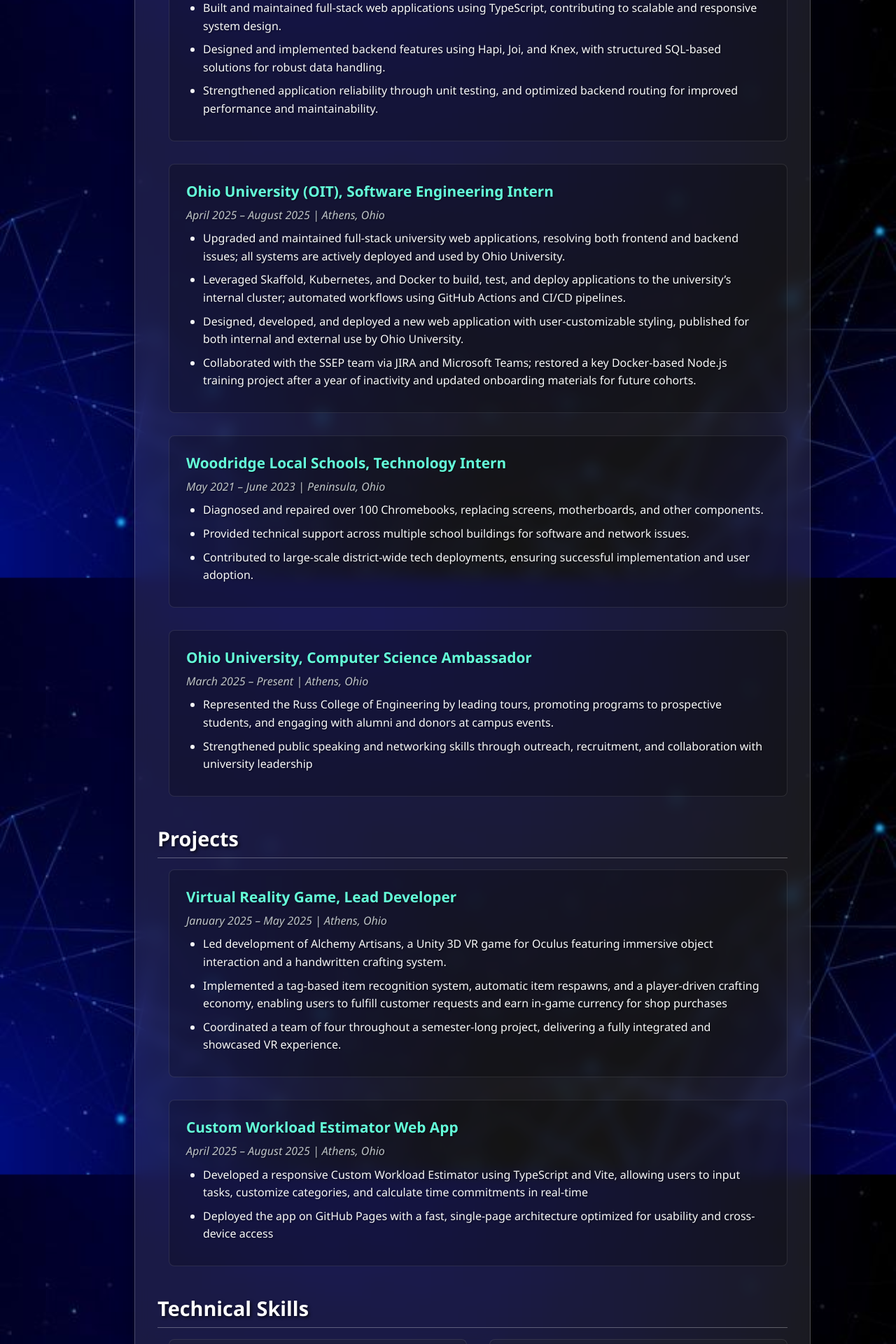
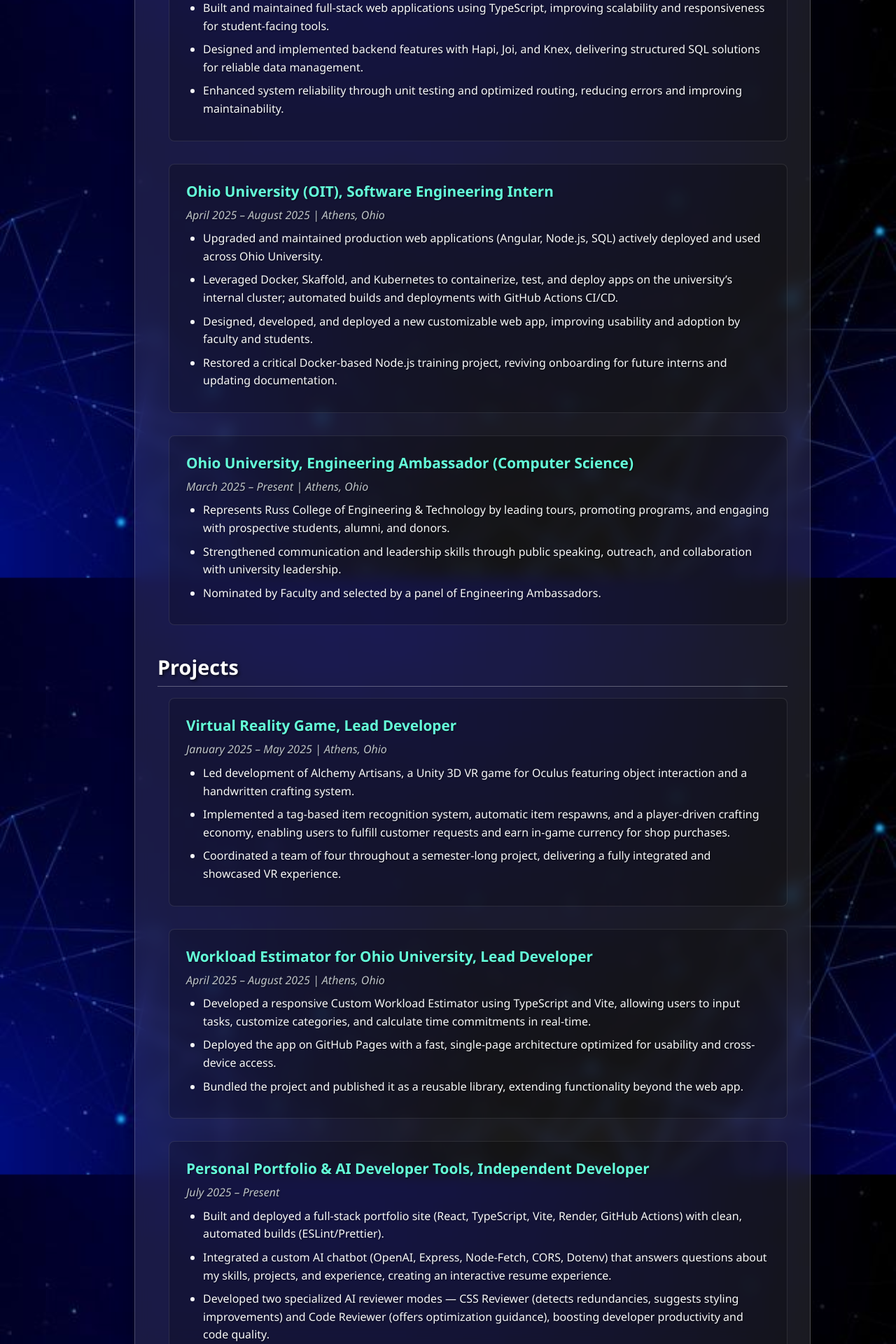
Before and after one commit to Kroenigk/Showcase, a React (Vite) app: page /Showcase/resume in a window 1280 px wide. Shown: the part 880-2800 px from the top of the page at 70% size. Built offline with nearby package versions, Linux system fonts and the light colour scheme.

Commit message:
Updated Resume section

```diff
--- a/src/pages/resume/resume.tsx
+++ b/src/pages/resume/resume.tsx
@@ -2,13 +2,13 @@ import React from 'react';
 
 import './resume.css';
 // Import the PDF file
-import resumePDF from '@/KylieRoenigkResume.pdf';
+import resumePDF from '@/KylieRoenigkResumeFall2025.pdf';
 
 const Resume: React.FC = () => {
   const handleDownload = () => {
     const link = document.createElement('a');
     link.href = resumePDF;
-    link.download = 'Kylie_Roenigk_Resume.pdf';
+    link.download = 'Kylie_Roenigk_Resume_Fall_2025.pdf';
     link.target = '_blank';
     document.body.appendChild(link);
     link.click();
@@ -48,11 +48,11 @@ const Resume: React.FC = () => {
               — Athens, Ohio
             </p>
             <p>
-              Bachelor of Science in Computer Science and Certification in
-              Project Management
+                Bachelor of Science in Computer Science
+                Certificate in Project Management
             </p>
             <p>
-              <em>Expected Graduation: May 2027</em>
+                <em>May 2027</em>
             </p>
             <p>Cumulative GPA: 4.0</p>
           </div>
@@ -68,91 +68,32 @@ const Resume: React.FC = () => {
                 <em>April 2024 – Present | Athens, Ohio</em>
               </p>
               <ul>
-              <li>
-                Built and maintained full-stack web applications using
-                TypeScript, contributing to scalable and responsive system
-                design.
-              </li>
-              <li>
-                Designed and implemented backend features using Hapi, Joi, and
-                Knex, with structured SQL-based solutions for robust data
-                handling.
-              </li>
-              <li>
-                Strengthened application reliability through unit testing, and
-                optimized backend routing for improved performance and
-                maintainability.
-              </li>
+                <li>Built and maintained full-stack web applications using TypeScript, improving scalability and responsiveness for student-facing tools.</li>
+                <li>Designed and implemented backend features with Hapi, Joi, and Knex, delivering structured SQL solutions for reliable data management.</li>
+                <li>Enhanced system reliability through unit testing and optimized routing, reducing errors and improving maintainability.</li>
               </ul>
             </div>
-
             <div className="experience-item">
               <h3>Ohio University (OIT), Software Engineering Intern</h3>
               <p className="job-details">
                 <em>April 2025 – August 2025 | Athens, Ohio</em>
               </p>
               <ul>
-              <li>
-                Upgraded and maintained full-stack university web applications,
-                resolving both frontend and backend issues; all systems are
-                actively deployed and used by Ohio University.
-              </li>
-              <li>
-                Leveraged Skaffold, Kubernetes, and Docker to build, test, and
-                deploy applications to the university’s internal cluster;
-                automated workflows using GitHub Actions and CI/CD pipelines.
-              </li>
-              <li>
-                Designed, developed, and deployed a new web application with
-                user-customizable styling, published for both internal and
-                external use by Ohio University.
-              </li>
-              <li>
-                Collaborated with the SSEP team via JIRA and Microsoft Teams;
-                restored a key Docker-based Node.js training project after a
-                year of inactivity and updated onboarding materials for future
-                cohorts.
-              </li>
+                <li>Upgraded and maintained production web applications (Angular, Node.js, SQL) actively deployed and used across Ohio University.</li>
+                <li>Leveraged Docker, Skaffold, and Kubernetes to containerize, test, and deploy apps on the university’s internal cluster; automated builds and deployments with GitHub Actions CI/CD.</li>
+                <li>Designed, developed, and deployed a new customizable web app, improving usability and adoption by faculty and students.</li>
+                <li>Restored a critical Docker-based Node.js training project, reviving onboarding for future interns and updating documentation.</li>
               </ul>
             </div>
-
             <div className="experience-item">
-            <h3>Woodridge Local Schools, Technology Intern</h3>
-            <p className="job-details">
-              <em>May 2021 – June 2023 | Peninsula, Ohio</em>
-            </p>
-            <ul>
-              <li>
-                Diagnosed and repaired over 100 Chromebooks, replacing screens,
-                motherboards, and other components.
-              </li>
-              <li>
-                Provided technical support across multiple school buildings for
-                software and network issues.
-              </li>
-              <li>
-                Contributed to large-scale district-wide tech deployments,
-                ensuring successful implementation and user adoption.
-              </li>
-            </ul>
-          </div>
-
-          <div className="experience-item">
-            <h3>Ohio University, Computer Science Ambassador</h3>
+              <h3>Ohio University, Engineering Ambassador (Computer Science)</h3>
               <p className="job-details">
                 <em>March 2025 – Present | Athens, Ohio</em>
               </p>
               <ul>
-              <li>
-                Represented the Russ College of Engineering by leading tours,
-                promoting programs to prospective students, and engaging with
-                alumni and donors at campus events.
-              </li>
-              <li>
-                Strengthened public speaking and networking skills through
-                outreach, recruitment, and collaboration with university
-                leadership
-              </li>
+                <li>Represents Russ College of Engineering & Technology by leading tours, promoting programs, and engaging with prospective students, alumni, and donors.</li>
+                <li>Strengthened communication and leadership skills through public speaking, outreach, and collaboration with university leadership.</li>
+                <li>Nominated by Faculty and selected by a panel of Engineering Ambassadors.</li>
               </ul>
             </div>
         </div>
@@ -167,39 +108,31 @@ const Resume: React.FC = () => {
                 <em>January 2025 – May 2025 | Athens, Ohio</em>
               </p>
               <ul>
-              <li>
-                Led development of Alchemy Artisans, a Unity 3D VR game for
-                Oculus featuring immersive object interaction and a handwritten
-                crafting system.
-              </li>
-              <li>
-                Implemented a tag-based item recognition system, automatic item
-                respawns, and a player-driven crafting economy, enabling users
-                to fulfill customer requests and earn in-game currency for shop
-                purchases
-              </li>
-              <li>
-                Coordinated a team of four throughout a semester-long project,
-                delivering a fully integrated and showcased VR experience.
-              </li>
+                <li>Led development of Alchemy Artisans, a Unity 3D VR game for Oculus featuring object interaction and a handwritten crafting system.</li>
+                <li>Implemented a tag-based item recognition system, automatic item respawns, and a player-driven crafting economy, enabling users to fulfill customer requests and earn in-game currency for shop purchases.</li>
+                <li>Coordinated a team of four throughout a semester-long project, delivering a fully integrated and showcased VR experience.</li>
               </ul>
             </div>
-
             <div className="project-item">
-            <h3>Custom Workload Estimator Web App</h3>
+              <h3>Workload Estimator for Ohio University, Lead Developer</h3>
               <p className="project-details">
                 <em>April 2025 – August 2025 | Athens, Ohio</em>
               </p>
               <ul>
-              <li>
-                Developed a responsive Custom Workload Estimator using
-                TypeScript and Vite, allowing users to input tasks, customize
-                categories, and calculate time commitments in real-time
-              </li>
-              <li>
-                Deployed the app on GitHub Pages with a fast, single-page
-                architecture optimized for usability and cross-device access
-              </li>
+                <li>Developed a responsive Custom Workload Estimator using TypeScript and Vite, allowing users to input tasks, customize categories, and calculate time commitments in real-time.</li>
+                <li>Deployed the app on GitHub Pages with a fast, single-page architecture optimized for usability and cross-device access.</li>
+                <li>Bundled the project and published it as a reusable library, extending functionality beyond the web app.</li>
+              </ul>
+            </div>
+            <div className="project-item">
+              <h3>Personal Portfolio & AI Developer Tools, Independent Developer</h3>
+              <p className="project-details">
+                <em>July 2025 – Present</em>
+              </p>
+              <ul>
+                <li>Built and deployed a full-stack portfolio site (React, TypeScript, Vite, Render, GitHub Actions) with clean, automated builds (ESLint/Prettier).</li>
+                <li>Integrated a custom AI chatbot (OpenAI, Express, Node-Fetch, CORS, Dotenv) that answers questions about my skills, projects, and experience, creating an interactive resume experience.</li>
+                <li>Developed two specialized AI reviewer modes — CSS Reviewer (detects redundancies, suggests styling improvements) and Code Reviewer (offers optimization guidance), boosting developer productivity and code quality.</li>
               </ul>
             </div>
         </div>
@@ -210,27 +143,22 @@ const Resume: React.FC = () => {
         <div className="section-content">
             <div className="skills-grid">
               <div className="skill-category">
-              <strong>Languages:</strong> C/C++, Java, JavaScript, Python,
-              TypeScript, C#
+                <strong>Languages:</strong> C/C++, Java, JavaScript, Python, TypeScript, C#, SQL/SQLite
               </div>
               <div className="skill-category">
-              <strong>Web Dev:</strong> HTML/CSS, Angular, Node.js, SQL/SQLite,
-              RESTful APIs, Web Application Development
+                <strong>Front-end:</strong> React, Angular, HTML/CSS, Vite, Tailwind
               </div>
               <div className="skill-category">
-              <strong>Tools:</strong> Git, VS Code, JIRA, NPM, Hapi, Joi, Knex,
-              GitHub Workflow, Docker, Skaffold, Vite, Unit Testing with
-              Jest/Node.js
+                <strong>Back-end:</strong> Node.js, Express, Hapi, Joi, Knex, REST APIs
               </div>
               <div className="skill-category">
-              <strong>Software Engineering:</strong> Agile Development,
-              end-to-end Troubleshooting, Software Upgrades, Database Design,
-              CI/DC Pipeline
+                <strong>DevOps & Tools:</strong> Docker, Skaffold, Kubernetes, Render (Cloud Hosting), Git/GitHub, GitHub Actions (CI/CD), JIRA, NPM, VS Code
               </div>
               <div className="skill-category">
-              <strong>Professional Skills:</strong> Project Management,
-              Technical Communication, Team Collaboration, Task Delegation,
-              Workflow Automation
+                <strong>AI & Data:</strong> OpenAI API, AI chatbot development, SQL optimization
+              </div>
+              <div className="skill-category">
+                <strong>Other:</strong> Unity3D, Oculus SDK, Agile Development, Unit & Integration Testing (Jest/Node.js), Database Design
               </div>
             </div>
         </div>
```
Also changed, not shown: 1 other file (tests, documents, lock files or other folders). Lines whose indentation alone changed are shown as unchanged.
